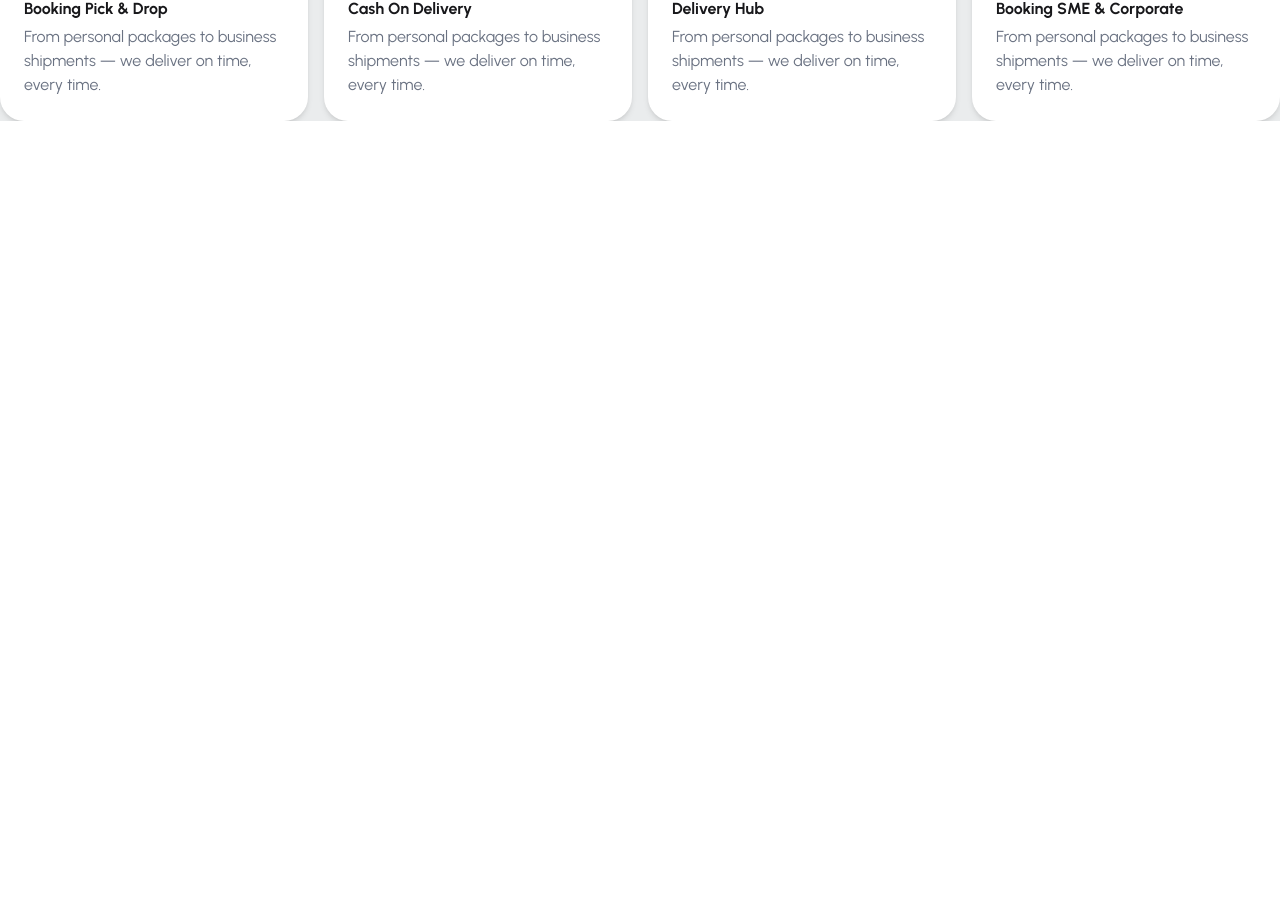
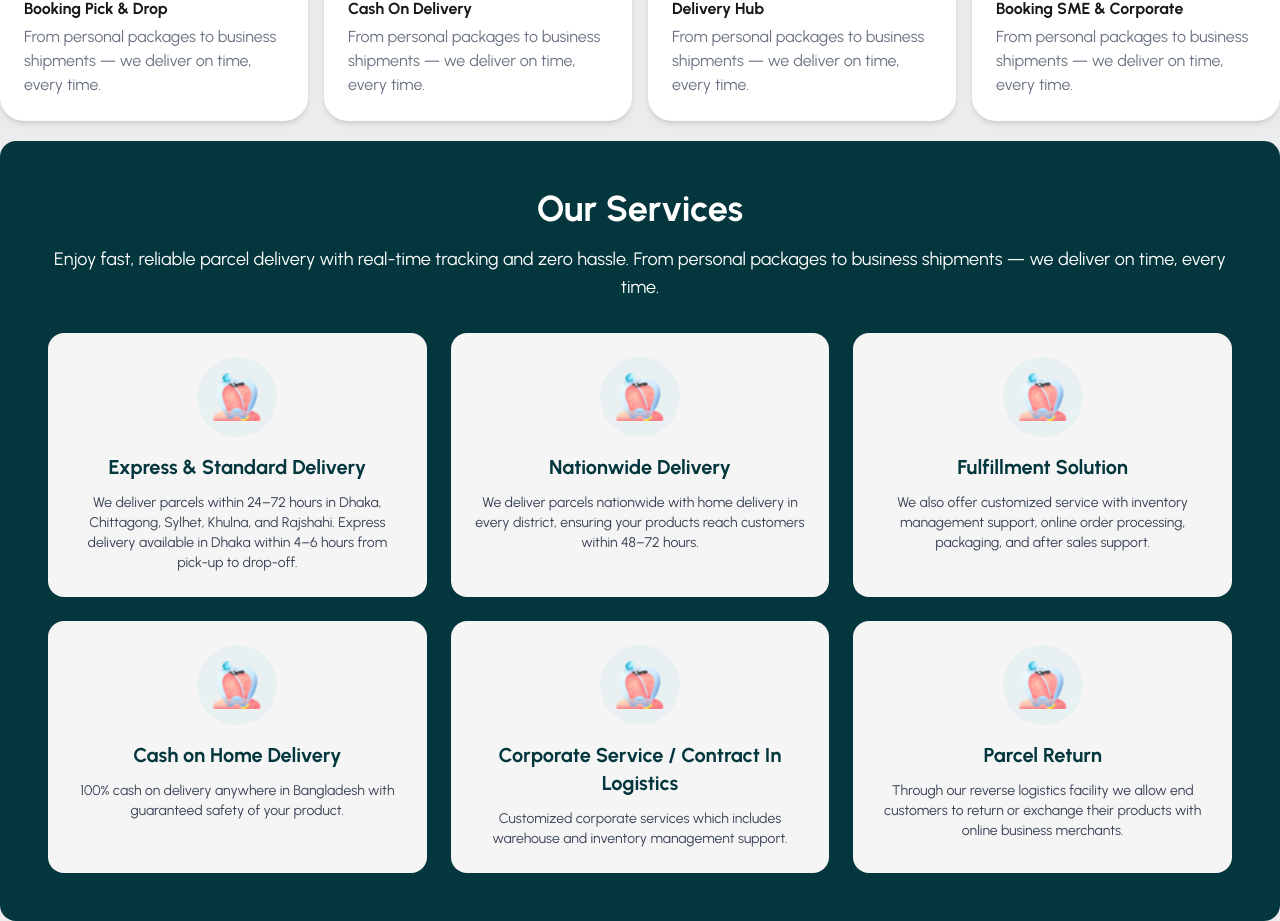
Before and after one commit to AhmadZubayer/Parcel-Delivery-Management, a React (Vite) app in the folder zapshift-clientside/: page / in a window 1280 px wide. Shown: the part 777-1698 px from the top of the page. Before the commit the page ends 898 px from the top, so only its background shows below. Built offline with nearby package versions, Linux system fonts and the light colour scheme.

Commit message:
completed our services section in homepage

```diff
--- a/zapshift-clientside/src/components/home-components/OurServices.jsx
+++ b/zapshift-clientside/src/components/home-components/OurServices.jsx
@@ -0,0 +1,70 @@
+import React from 'react';
+import serviceIcon from '../../assets/service.png'
+
+const OurServices = () => {
+    const services = [
+        {
+            id: 1,
+            icon: serviceIcon,
+            title: "Express & Standard Delivery",
+            description: "We deliver parcels within 24–72 hours in Dhaka, Chittagong, Sylhet, Khulna, and Rajshahi. Express delivery available in Dhaka within 4–6 hours from pick-up to drop-off."
+        },
+        {
+            id: 2,
+            icon: serviceIcon,
+            title: "Nationwide Delivery",
+            description: "We deliver parcels nationwide with home delivery in every district, ensuring your products reach customers within 48–72 hours.",
+        },
+        {
+            id: 3,
+            icon: serviceIcon,
+            title: "Fulfillment Solution",
+            description: "We also offer customized service with inventory management support, online order processing, packaging, and after sales support."
+        },
+        {
+            id: 4,
+            icon: serviceIcon,
+            title: "Cash on Home Delivery",
+            description: "100% cash on delivery anywhere in Bangladesh with guaranteed safety of your product."
+        },
+        {
+            id: 5,
+            icon: serviceIcon,
+            title: "Corporate Service / Contract In Logistics",
+            description: "Customized corporate services which includes warehouse and inventory management support."
+        },
+        {
+            id: 6,
+            icon: serviceIcon,
+            title: "Parcel Return",
+            description: "Through our reverse logistics facility we allow end customers to return or exchange their products with online business merchants."
+        }
+    ];
+
+    return (
+        <div className='bg-[#03373D] rounded-2xl w-full flex flex-col text-center p-8 md:p-12'>
+            <div className='font-bold text-white text-4xl mb-4'>Our Services</div>
+            <div className='text-white text-lg mb-8'>Enjoy fast, reliable parcel delivery with real-time tracking and zero hassle. From personal packages to business shipments — we deliver on time, every time.</div>
+            <div className='grid grid-cols-1 md:grid-cols-2 lg:grid-cols-3 gap-6'>
+                {services.map((service) => (
+                    <div
+                        key={service.id}
+                        className='bg-[#F5F5F5] hover:bg-[#C1DD59] rounded-2xl p-6 flex flex-col items-center text-center transition-colors duration-300 group'
+                    >
+                        <div className='bg-[#E8F0F2] rounded-full w-20 h-20 flex items-center justify-center mb-4'>
+                            <img src={service.icon} alt={service.title} className='w-12 h-12' />
+                        </div>
+                        <h3 className='font-bold text-xl mb-3 text-[#03373D]'>
+                            {service.title}
+                        </h3>
+                        <p className='text-sm text-gray-700 group-hover:text-[#03373D]'>
+                            {service.description}
+                        </p>
+                    </div>
+                ))}
+            </div>
+        </div>
+    );
+};
+
+export default OurServices;
--- a/zapshift-clientside/src/pages/Home.jsx
+++ b/zapshift-clientside/src/pages/Home.jsx
@@ -2,12 +2,14 @@ import React from 'react';
 import Banner from '../components/home-components/Banner';
 import HowItWorks from '../components/home-components/HowItWorks';
 import '../App.css';
+import OurServices from '../components/home-components/OurServices';
 
 const Home = () => {
     return (
         <div className='mt-5 gap-y-5 max-w-7xl mx-auto flex flex-col items-center '>
                 <div><Banner></Banner></div>
                 <div><HowItWorks></HowItWorks></div>
+                <div><OurServices></OurServices></div>
         </div>
     );
 };
```
